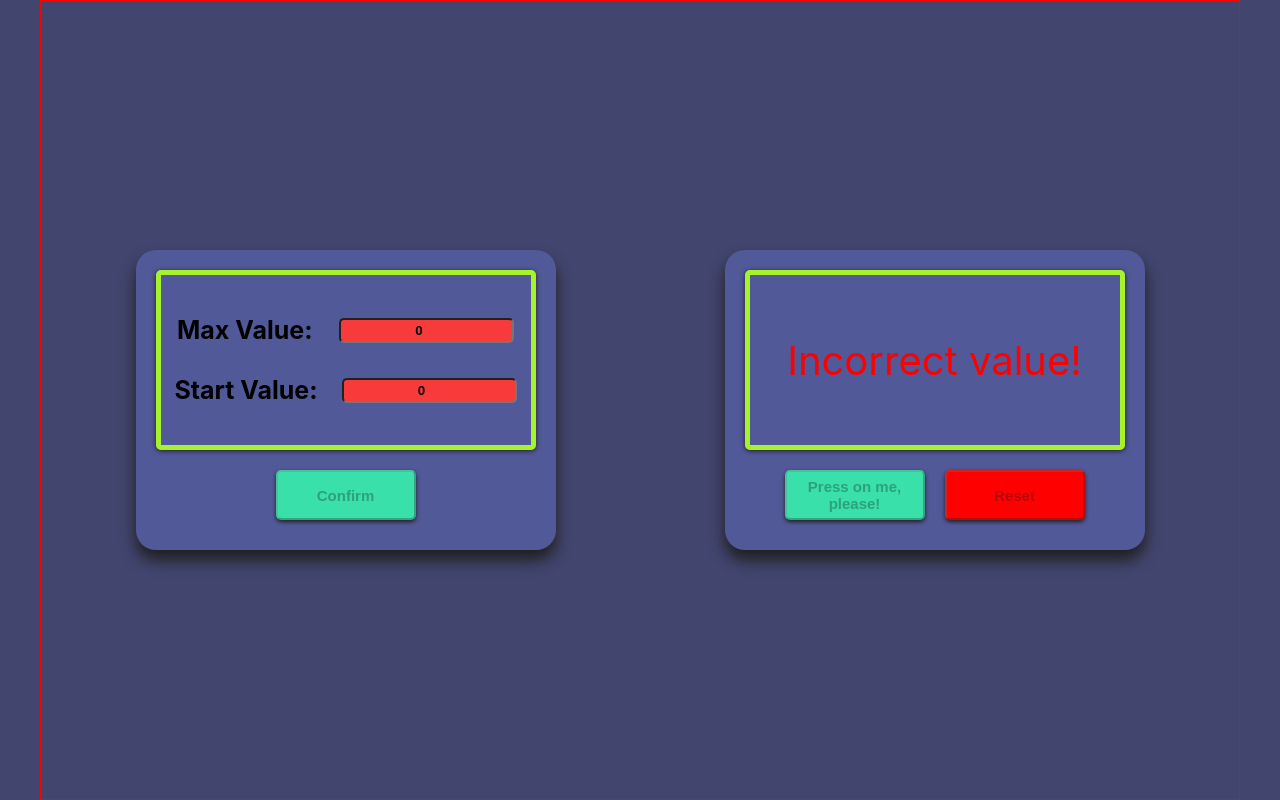
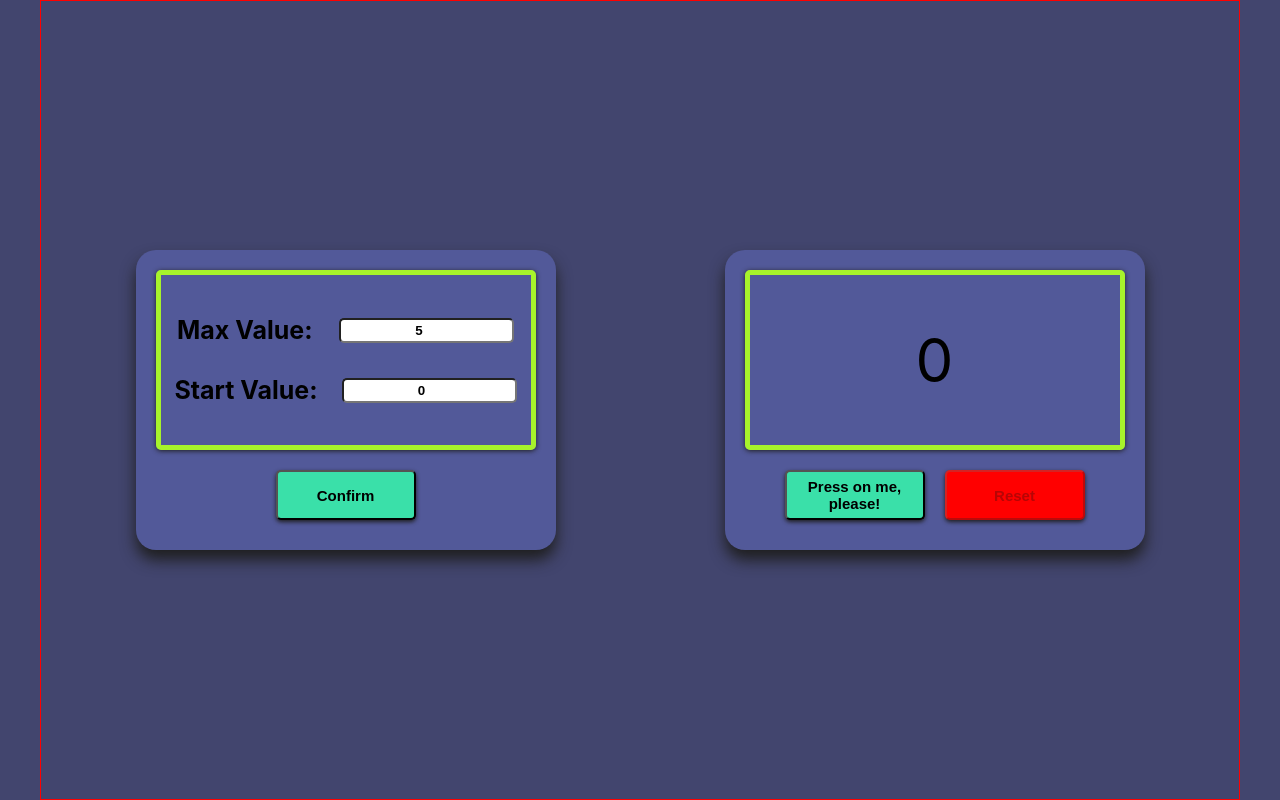
Before and after one commit to MaksimSinicbIn/counter, a React (Create React App) app: page / in a window 1280 px wide. Built offline with nearby package versions, Linux system fonts and the light colour scheme.

Commit message:
Remove unused value and correct limits in state

```diff
--- a/src/App.tsx
+++ b/src/App.tsx
@@ -4,7 +4,7 @@ import { Counter } from './components/counter/Counter';
 import { Settings } from './components/settings/Settings';
 
 function App() {
-    const [maxValue, setMaxValue] = useState<number>(0)
+    const [maxValue, setMaxValue] = useState<number>(5)
     const [startValue, setStartValue] = useState<number>(0)
     const [count, setCount] = useState<number>(startValue)
     const [errorStatus, setErrorStatus] = useState(false)
@@ -32,7 +32,6 @@ function App() {
     return (
         <div className='App'>
             <Settings
-                errorStatus={errorStatus}
                 setErrorStatus={setErrorStatus}
                 setError={setError}
                 startValue={startValue}
```
